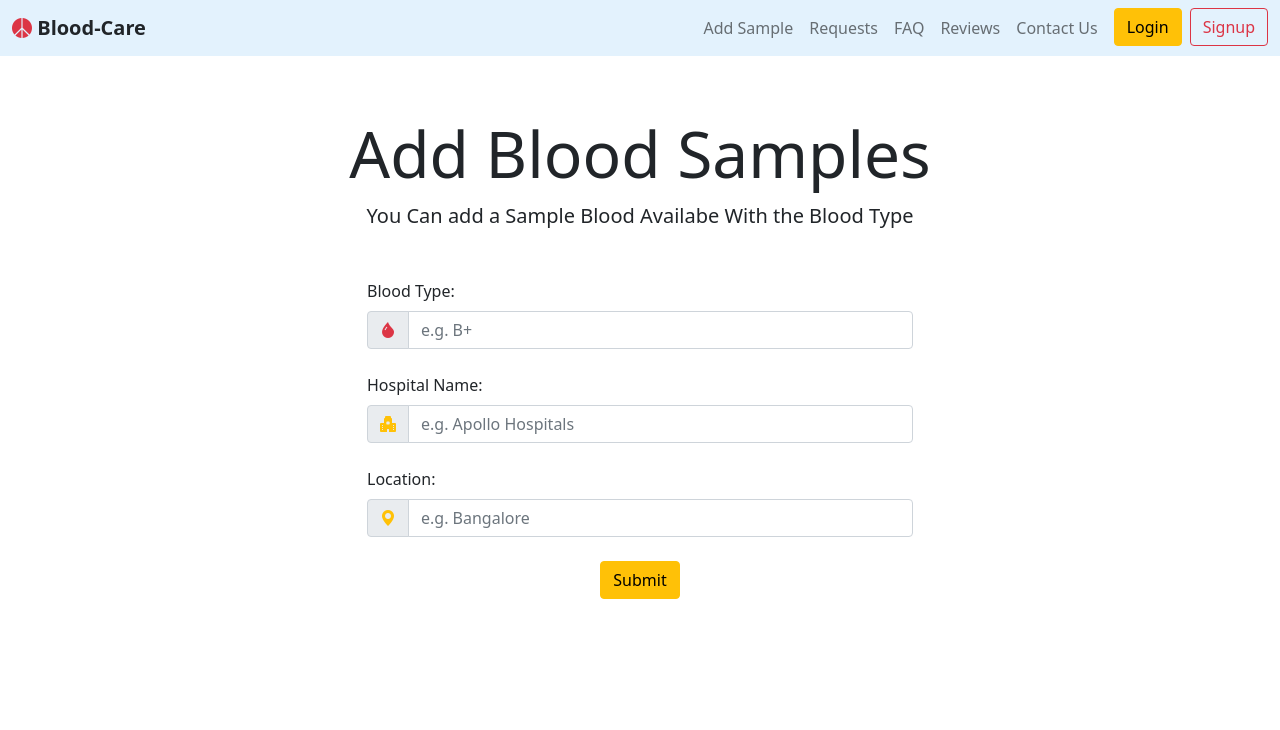
After one commit to tush16/Blood-Bank-System, a PHP site: page /sample.php in a window 1280 px wide. The commit adds this page. Shown: the top 730 px of the page. Run offline with PHP 8.4, Linux system fonts and the light colour scheme; some libraries are stand-ins or nearby versions.

```diff
--- /dev/null
+++ b/partials/_dbconnect.php
@@ -0,0 +1,16 @@
+<?php
+
+$servername = "localhost";
+$username = "root";
+$password = "";
+$database = "bloodbank";
+
+$conn = mysqli_connect($servername,$username,$password,$database);
+
+if(!$conn){
+    die("Oops! Some Error Occured.Try Reloading?" . mysqli_connect_error($conn));
+}
+
+
+
+?>
--- /dev/null
+++ b/partials/_navbar.php
@@ -0,0 +1,51 @@
+   <!-- navbar -->
+   <nav class="navbar  navbar-expand-md  navbar-light" style="background-color: #e3f2fd;">
+       <div class="container-xxl">
+
+           <!-- navbar brand / title -->
+           <a class="navbar-brand" href="/Blood-Bank-System">
+               <span class="text-dark fw-bold">
+                   <i class="bi bi-peace-fill text-danger"></i>
+                   Blood-Care
+               </span>
+           </a>
+
+           <!-- toggle button for mobile nav -->
+           <button class="navbar-toggler" type="button" data-bs-toggle="collapse" data-bs-target="#main-nav"
+               aria-controls="main-nav" aria-expanded="false" aria-label="Toggle navigation">
+               <span class="navbar-toggler-icon"></span>
+           </button>
+           <!-- navbar links -->
+           <div class="collapse navbar-collapse justify-content-end align-center" id="main-nav">
+               <ul class="navbar-nav">
+                   <li class="nav-item">
+                       <a class="nav-link" href="sample.php">Add Sample</a>
+                   </li>
+                   <li class="nav-item">
+                       <a class="nav-link" href="#">Requests</a>
+                   </li>
+                   <li class="nav-item">
+                       <a class="nav-link" href="#faq">FAQ</a>
+                   </li>
+                   <li class="nav-item">
+                       <a class="nav-link" href="#review">Reviews</a>
+                   </li>
+                   <li class="nav-item">
+                       <a class="nav-link" href="#contact">Contact Us</a>
+                   </li>
+
+                   <div class="d-flex">
+
+                       <li class="nav-item ms-2 ">
+                           <a class="btn btn-warning" href="#">Login</a>
+                       </li>
+                       <li class="nav-item ms-2">
+                           <a class="btn btn-outline-danger" href="#">Signup</a>
+                       </li>
+                   </div>
+
+
+               </ul>
+           </div>
+       </div>
+   </nav>
--- /dev/null
+++ b/sample.php
@@ -0,0 +1,84 @@
+ <?php include 'partials/_dbconnect.php'; ?>
+ <!doctype html>
+ <html lang="en">
+
+ <head>
+     <!-- Required meta tags -->
+     <meta charset="utf-8">
+     <meta name="viewport" content="width=device-width, initial-scale=1">
+
+     <!-- Bootstrap CSS -->
+     <link href="https://cdn.jsdelivr.net/npm/bootstrap@5.0.2/dist/css/bootstrap.min.css" rel="stylesheet"
+         integrity="sha384-EVSTQN3/azprG1Anm3QDgpJLIm9Nao0Yz1ztcQTwFspd3yD65VohhpuuCOmLASjC" crossorigin="anonymous">
+
+     <!-- Bootstrap Icons  -->
+     <link rel="stylesheet" href="https://cdn.jsdelivr.net/npm/bootstrap-icons@1.9.1/font/bootstrap-icons.css">
+
+     <title>Add Sample Details </title>
+     <style>
+     section {
+         padding: 60px 0;
+     }
+     </style>
+ </head>
+
+ <body>
+
+     <!-- navbar  -->
+
+     <?php include 'partials/_navbar.php'; ?>
+
+     <!-- contact form -->
+     <!-- form-control, form-label, form-select, input-group, input-group-text -->
+     <section id="contact">
+         <div class="container-lg">
+
+             <div class="text-center">
+                 <h2 class="display-3">Add Blood Samples</h2>
+                 <p class="lead">You Can add a Sample Blood Availabe With the Blood Type</p>
+             </div>
+             <div class="row justify-content-center my-5">
+                 <div class="col-lg-6">
+
+                     <form>
+                         <label for="bloodType" class="form-label">Blood Type:</label>
+                         <div class="input-group mb-4">
+                             <span class="input-group-text">
+                                 <i class="bi bi-droplet-fill text-danger"></i>
+                             </span>
+                             <input type="text" id="bloodType" name="bloodType" class="form-control"
+                                 placeholder="e.g. B+" />
+                         </div>
+                         <label for="name" class="form-label">Hospital Name:</label>
+                         <div class="mb-4 input-group">
+                             <span class="input-group-text">
+                                 <i class="bi bi-hospital-fill text-warning"></i>
+                             </span>
+                             <input type="text" id="name" name="name" class="form-control"
+                                 placeholder="e.g. Apollo Hospitals" />
+                         </div>
+                         <label for="location" class="form-label">Location:</label>
+                         <div class="mb-4 input-group">
+                             <span class="input-group-text">
+                                 <i class="bi bi-geo-alt-fill text-warning"></i>
+                             </span>
+                             <input type="text" id="location" name="location" class="form-control"
+                                 placeholder="e.g. Bangalore" />
+                         </div>
+                         <div class="mb-4 text-center">
+                             <button type="submit" class="btn btn-warning">Submit</button>
+                         </div>
+                     </form>
+                 </div>
+             </div>
+         </div>
+     </section>
+
+     <!-- Option 1: Bootstrap Bundle with Popper -->
+     <script src="https://cdn.jsdelivr.net/npm/bootstrap@5.0.2/dist/js/bootstrap.bundle.min.js"
+         integrity="sha384-MrcW6ZMFYlzcLA8Nl+NtUVF0sA7MsXsP1UyJoMp4YLEuNSfAP+JcXn/tWtIaxVXM" crossorigin="anonymous">
+     </script>
+
+ </body>
+
+ </html>
```
Also changed, not shown: index.php (+29 -79 lines).
